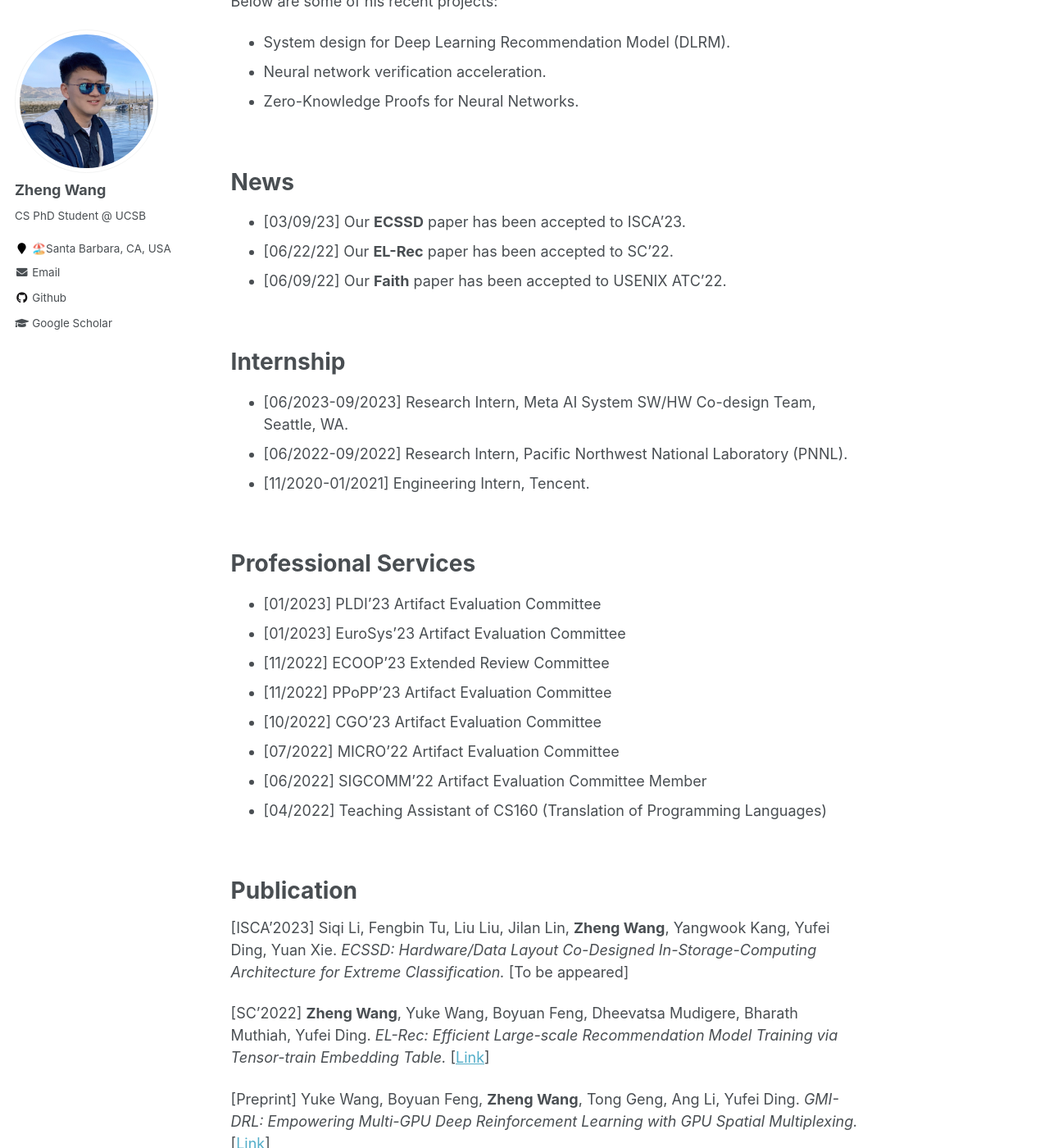
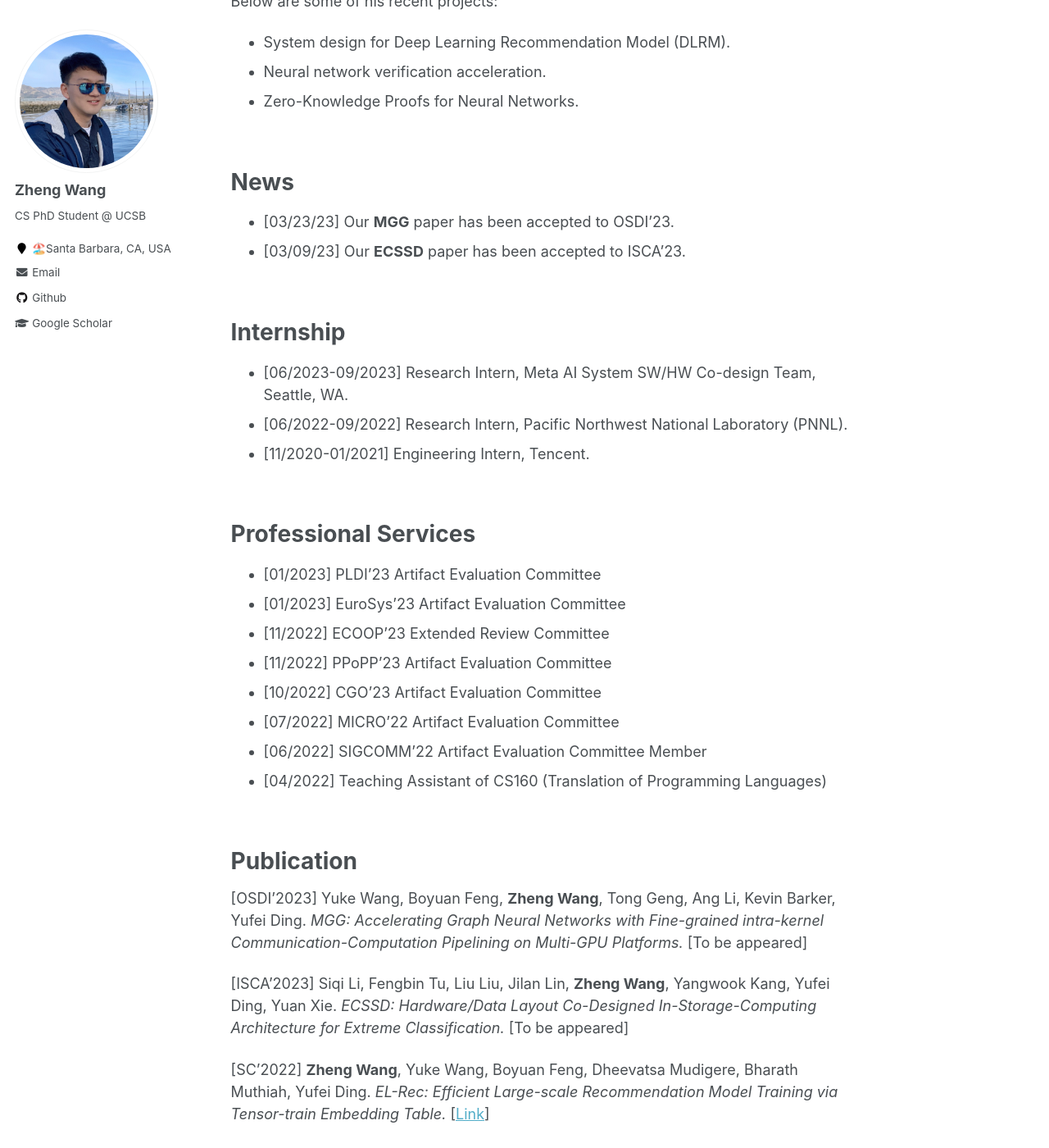
Before and after one commit to Ash-Zheng/Ash-Zheng.github.io, a Jekyll site: the page built from _pages/about.md, in a window 1280 px wide and 1400 px high, scrolled down 456 px. Shown: the whole window at 82% size. Built offline with Jekyll 4.4.1, drawn with Linux system fonts in a browser that asks for light colours.

Commit message:
update mar 25, 2023

```diff
--- a/_pages/about.md
+++ b/_pages/about.md
@@ -26,9 +26,8 @@ Below are some of his recent projects:
 
 News
 ======
++ [03/23/23] Our **MGG** paper has been accepted to OSDI'23.
 + [03/09/23] Our **ECSSD** paper has been accepted to ISCA’23.
-+ [06/22/22] Our **EL-Rec** paper has been accepted to SC’22.
-+ [06/09/22] Our **Faith** paper has been accepted to USENIX ATC’22.
 
 <br />
 
@@ -56,6 +55,11 @@ Professional Services
 
 Publication
 ======
+[OSDI'2023] Yuke Wang, Boyuan Feng, **Zheng Wang**, Tong Geng, Ang Li, Kevin Barker, Yufei Ding.
+*MGG: Accelerating Graph Neural Networks with Fine-grained intra-kernel Communication-Computation Pipelining on Multi-GPU Platforms.*
+[To be appeared]
+
+
 [ISCA'2023] Siqi Li, Fengbin Tu, Liu Liu, Jilan Lin, **Zheng Wang**, Yangwook Kang, Yufei Ding, Yuan Xie.
 *ECSSD: Hardware/Data Layout Co-Designed In-Storage-Computing Architecture for Extreme Classification.*
 [To be appeared]
```
Also changed, not shown: _pages/publications.md (+3 -0 lines).
